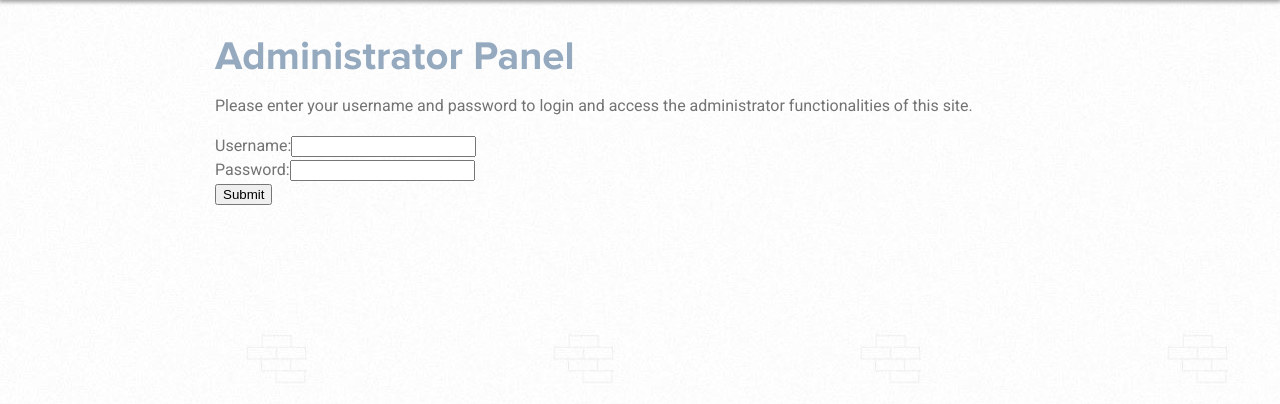
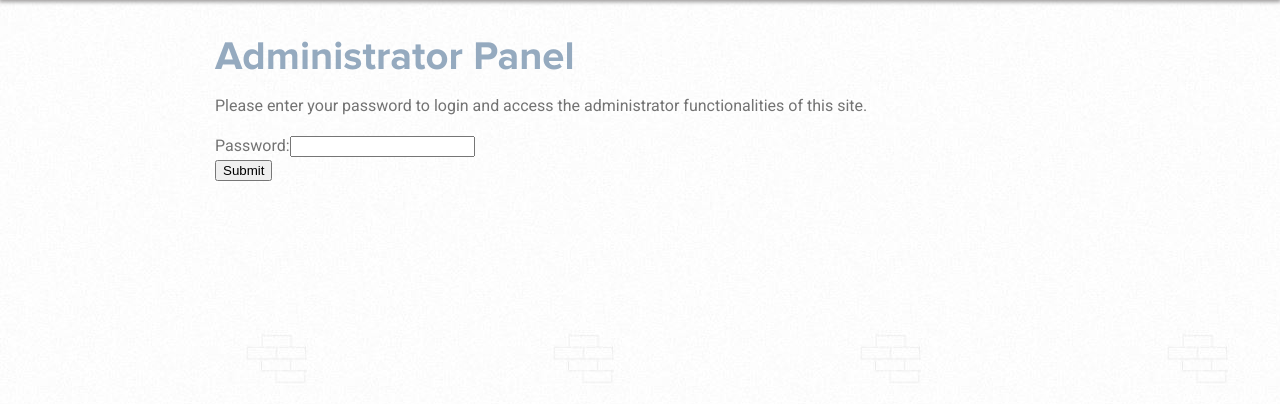
Before and after one commit to BL1014/TzuChi, a PHP site: page /admin.php in a window 1280 px wide. Shown: the part 110-514 px from the top of the page. Run offline with PHP 8.4, Linux system fonts and the light colour scheme.

Commit message:
changed login to just password
still need to make photo display better, still need to populate content,
still need to incorporate aphorisms.
do we have a final report?

```diff
--- a/admin.php
+++ b/admin.php
@@ -3,7 +3,7 @@
 	session_start();
 
 	//check to see if the user has logged in
-	if(isset($_POST['submit']) && htmlentities($_POST['username'])=="administrator" && htmlentities($_POST['password']=="password")){
+	if(isset($_POST['submit']) && htmlentities($_POST['password']=="password")){
 		$_SESSION['user']="administrator";
 	}
 
@@ -100,19 +100,18 @@
 					//the user has not logged in
 					else {
 						if(isset($_POST['submit'])){
-							print("<p>Your username and/or password is incorrect, please try again.</p>");
+							print("<p>Your password is incorrect, please try again.</p>");
 						}
 						else {
 							if(isset($_SESSION['logout'])){
 								print("<p>Thank you for logging out. Feel free to log back in below.</p>");
 								unset($_SESSION['logout']);
 							}
-							else{print("<p>Please enter your username and password to login and access the administrator functionalities of this site.</p>");}
+							else{print("<p>Please enter your password to login and access the administrator functionalities of this site.</p>");}
 						}
 						//print the form since the user has not logged in
 						print("<form action=\"admin.php\" method=\"post\">");
-							print("<p>Username:<input type=\"text\" name=\"username\"/><br/>");
-							print("Password:<input type=\"text\" name=\"password\"/><br/>");
+							print("Password:<input type=\"password\" name=\"password\"/><br/>");
 							print("<input name=\"submit\" type=\"submit\" value=\"Submit\"/><br/></p>");
 						print("</form>");
 					}
--- a/styles/main.css
+++ b/styles/main.css
@@ -75,7 +75,7 @@ h1{
 }
 
 #header{
-	background: url('../images/header.png');
+	background-image: url('../images/header.png');
 	font-family: Neou, Helvetica, sans-serif;
 	width:100%;
 	height: 110px;
```
Also changed, not shown: photos.php (+11 -12 lines).
